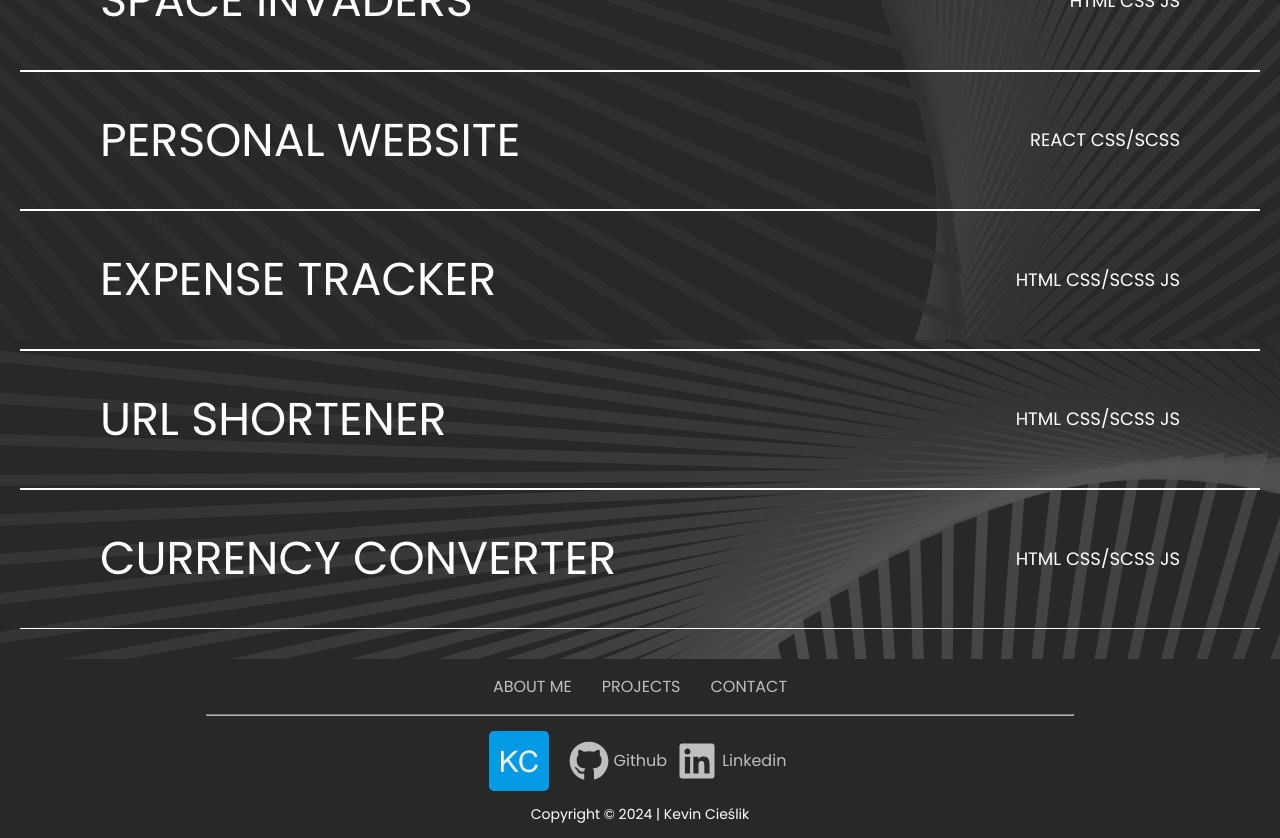
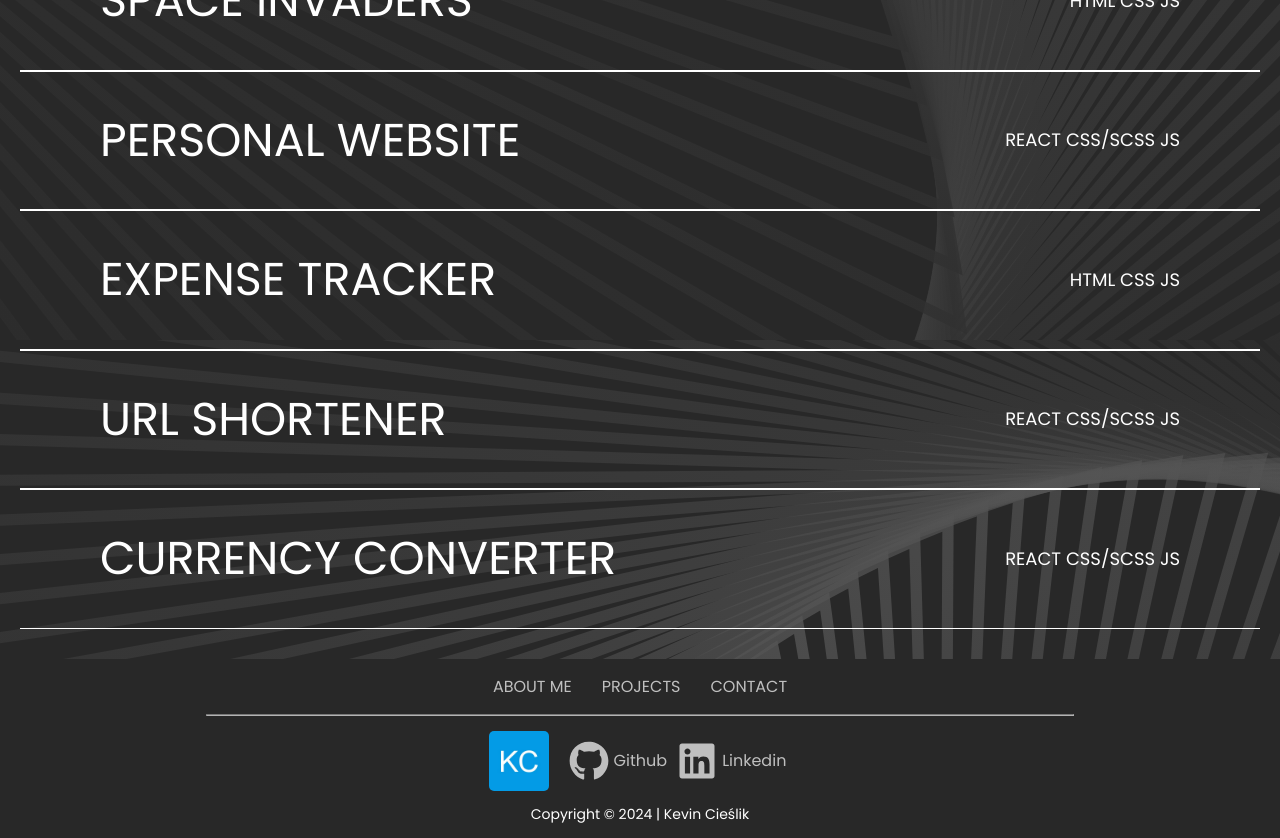
Before and after one commit to BamberDev/Personal-Portfolio, a React (Vite) app: page / in a window 1280 px wide. Shown: the part 2220-3058 px from the top of the page. Built offline with nearby package versions, Linux system fonts and the light colour scheme.

Commit message:
updated project list options

```diff
--- a/src/data/projectListOptions.js
+++ b/src/data/projectListOptions.js
@@ -10,40 +10,55 @@ const projects = [
     src: image1,
     color: "#3a3a3a",
     description: "HTML CSS JS",
-    path: "",
+    path: "/space-invaders",
     alt: "Image of my space invaders project",
+    code: "",
+    demo: "",
+    techStack: "HTML, CSS, JS",
   },
   {
     title: "PERSONAL WEBSITE",
     src: image2,
     color: "#282828",
-    description: "REACT  CSS/SCSS ",
-    path: "",
+    description: "REACT CSS/SCSS JS",
+    path: "/personal-website",
     alt: "Image of my personal website landing page",
+    code: "",
+    demo: "",
+    techStack: "HTML, CSS/SCSS, JS, REACT, EMAILJS, FRAMER MOTION, GSAP, VITE",
   },
   {
     title: "EXPENSE TRACKER",
     src: image3,
     color: "#3a3a3a",
-    description: "HTML CSS/SCSS JS",
-    path: "",
+    description: "HTML CSS JS",
+    path: "/expense-tracker",
     alt: "Image of my expense tracker project",
+    code: "https://github.com/BamberDev/Expense-Tracker",
+    demo: "https://expensetracker-fc.netlify.app/",
+    techStack: "HTML, CSS, JS",
   },
   {
     title: "URL SHORTENER",
     src: image4,
     color: "#282828",
-    description: "HTML CSS/SCSS JS",
-    path: "",
+    description: "REACT CSS/SCSS JS",
+    path: "/url-shortener",
     alt: "Image of my url shortener project",
+    code: "/url-shortener",
+    demo: "",
+    techStack: "HTML CSS/SCSS, JS, REACT, RESTful API, VITE",
   },
   {
     title: "CURRENCY CONVERTER",
     src: image5,
     color: "#3a3a3a",
-    description: "HTML CSS/SCSS JS",
-    path: "",
+    description: "REACT CSS/SCSS JS",
+    path: "/currency-converter",
     alt: "Image of my currency converter project",
+    code: "https://github.com/BamberDev/React-Currency-Converter",
+    demo: "https://rcc-fc.netlify.app/",
+    techStack: "HTML, CSS/SCSS, JS, REACT, RESTful API, BOOTSTRAP",
   },
 ];
 
```
